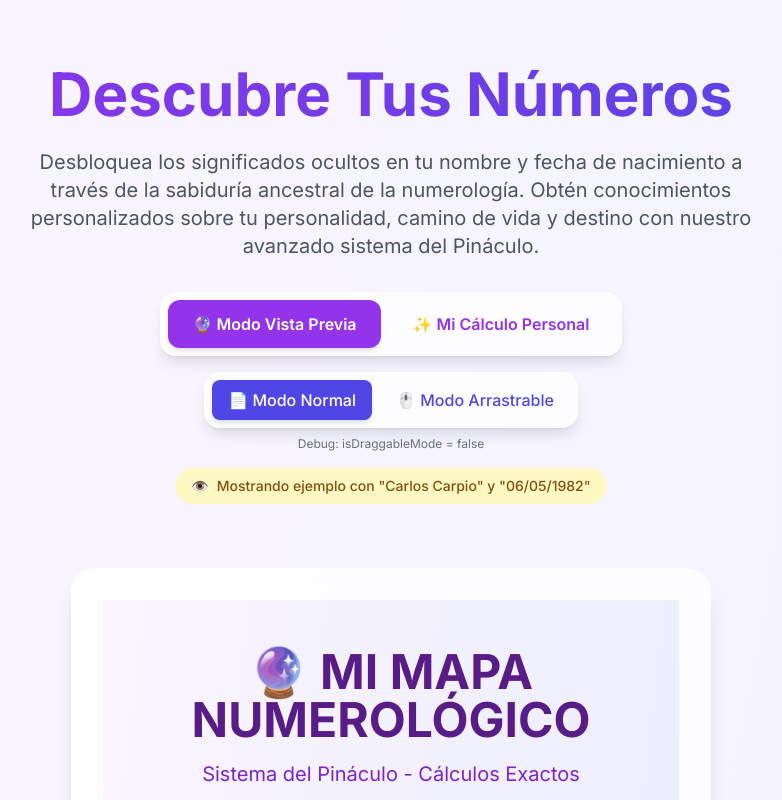
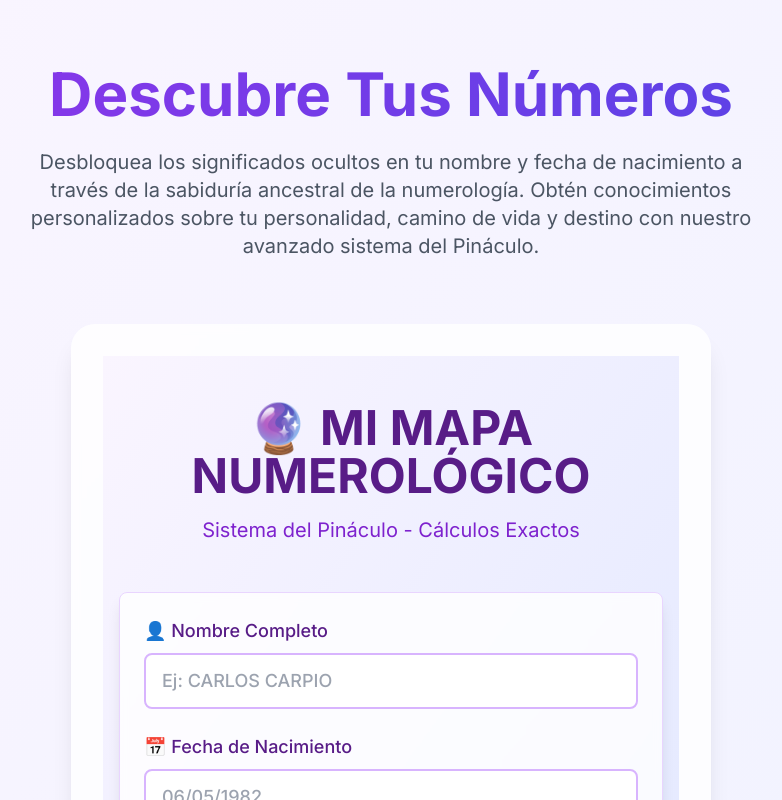
Before and after one commit to uset82/NUMEROLOGO, a Next.js app in the folder MCP/: page / in a window 1280 px wide. Shown: the top 800 px of the page, without its empty margins (249-1031 px from the left). Built offline with nearby package versions, Linux system fonts and the light colour scheme.

Commit message:
cleanup: remove all mode toggles and simplify app to single calculator interface

```diff
--- a/MCP/src/app/page.tsx
+++ b/MCP/src/app/page.tsx
@@ -1,13 +1,9 @@
 'use client'
 
-import { useState } from 'react'
 import { NumerologyCalculator } from '@/components/NumerologyCalculator'
-import { DraggableContainer } from '@/components/DraggableContainer'
 import { useClientOnly } from '@/utils/clientOnly'
 
 export default function Home() {
-  const [isPreviewMode, setIsPreviewMode] = useState(true)
-  const [isDraggableMode, setIsDraggableMode] = useState(false)
   const isClient = useClientOnly()
 
   if (!isClient) {
@@ -34,168 +30,24 @@ export default function Home() {
           Obtén conocimientos personalizados sobre tu personalidad, camino de vida y destino con nuestro avanzado sistema del Pináculo.
         </p>
 
-        {/* Preview Mode Toggle */}
-        <div className="mt-8 flex justify-center">
-          <div className="bg-white/80 backdrop-blur-sm rounded-2xl p-2 shadow-lg">
-            <div className="flex items-center space-x-2">
-              <button
-                onClick={() => setIsPreviewMode(true)}
-                className={`px-6 py-3 rounded-xl font-semibold transition-all duration-200 ${
-                  isPreviewMode
-                    ? 'bg-purple-600 text-white shadow-md'
-                    : 'text-purple-600 hover:bg-purple-50'
-                }`}
-              >
-                🔮 Modo Vista Previa
-              </button>
-              <button
-                onClick={() => setIsPreviewMode(false)}
-                className={`px-6 py-3 rounded-xl font-semibold transition-all duration-200 ${
-                  !isPreviewMode
-                    ? 'bg-purple-600 text-white shadow-md'
-                    : 'text-purple-600 hover:bg-purple-50'
-                }`}
-              >
-                ✨ Mi Cálculo Personal
-              </button>
+
       </div>
+
+      {/* Main Calculator */}
+      <div className="max-w-2xl mx-auto px-4 pb-8">
+        <div className="bg-white/80 backdrop-blur-sm rounded-3xl shadow-xl p-8">
+          <NumerologyCalculator isPreviewMode={false} />
         </div>
       </div>
 
-        {/* Draggable Mode Toggle */}
-        <div className="mt-4 flex justify-center">
-          <div className="bg-white/80 backdrop-blur-sm rounded-2xl p-2 shadow-lg">
-            <div className="flex items-center space-x-2">
-              <button
-                onClick={() => setIsDraggableMode(false)}
-                className={`px-4 py-2 rounded-lg font-medium transition-all duration-200 ${
-                  !isDraggableMode
-                    ? 'bg-indigo-600 text-white shadow-md'
-                    : 'text-indigo-600 hover:bg-indigo-50'
-                }`}
-              >
-                📄 Modo Normal
-              </button>
-              <button
-                onClick={() => {
-                  console.log('Switching to draggable mode')
-                  setIsDraggableMode(true)
-                }}
-                className={`px-4 py-2 rounded-lg font-medium transition-all duration-200 ${
-                  isDraggableMode
-                    ? 'bg-indigo-600 text-white shadow-md'
-                    : 'text-indigo-600 hover:bg-indigo-50'
-                }`}
-              >
-                🖱️ Modo Arrastrable
-              </button>
-            </div>
-          </div>
-        </div>
-
-        {/* Draggable Mode Indicator */}
-        {isDraggableMode && (
-          <div className="mt-4 inline-flex items-center bg-indigo-100 text-indigo-800 px-4 py-2 rounded-full text-sm font-medium">
-            <span className="mr-2">🖱️</span>
-            Modo Arrastrable Activo - Arrastra las ventanas por la barra superior
-          </div>
-        )}
-
-        {/* Debug info - updated */}
-        <div className="mt-2 text-xs text-gray-500">
-          Debug: isDraggableMode = {isDraggableMode.toString()}
-        </div>
-
-        {/* Preview Mode Indicator */}
-        {isPreviewMode && (
-          <div className="mt-4 inline-flex items-center bg-yellow-100 text-yellow-800 px-4 py-2 rounded-full text-sm font-medium">
-            <span className="mr-2">👁️</span>
-            Mostrando ejemplo con "Carlos Carpio" y "06/05/1982"
-          </div>
-        )}
-      </div>
-
-      {/* Main Calculator */}
-      {isDraggableMode ? (
-        <DraggableContainer
-          title="🔮 Calculadora Numerológica"
-          initialPosition={{ x: 50, y: 100 }}
-          className="w-[600px]"
-        >
-          <div className="p-6">
-            <NumerologyCalculator isPreviewMode={isPreviewMode} isDraggableMode={true} />
-          </div>
-        </DraggableContainer>
-      ) : (
-        <div className="max-w-2xl mx-auto px-4 pb-8">
-          <div className="bg-white/80 backdrop-blur-sm rounded-3xl shadow-xl p-8">
-            <NumerologyCalculator isPreviewMode={isPreviewMode} />
-          </div>
-        </div>
-      )}
 
 
 
-      {/* Draggable Mode Instructions */}
-      {isDraggableMode && (
-        <>
-          {/* Test draggable element */}
-          <DraggableContainer
-            title="🧪 Elemento de Prueba"
-            initialPosition={{ x: 400, y: 200 }}
-            className="w-[300px]"
-            minimizable={true}
-          >
-            <div className="p-4 bg-yellow-50">
-              <p className="text-sm">Este es un elemento de prueba para verificar que el drag funciona.</p>
-              <p className="text-xs text-gray-600 mt-2">Arrastra por la barra superior morada.</p>
-            </div>
-          </DraggableContainer>
-
-          <DraggableContainer
-            title="📋 Instrucciones del Modo Arrastrable"
-            initialPosition={{ x: 20, y: 50 }}
-            className="w-[350px]"
-            minimizable={true}
-          >
-            <div className="p-4 space-y-3">
-              <div className="bg-gradient-to-r from-blue-50 to-indigo-50 p-3 rounded-lg">
-                <h3 className="font-semibold text-blue-900 mb-2">🖱️ Cómo usar:</h3>
-                <ul className="text-sm text-blue-800 space-y-1">
-                  <li>• Arrastra las ventanas por la barra superior</li>
-                  <li>• Usa 🎯 para centrar una ventana</li>
-                  <li>• Usa ⬇️ para minimizar/expandir</li>
-                  <li>• Cambia a "Modo Normal" para vista tradicional</li>
-                </ul>
-              </div>
-              <div className="bg-gradient-to-r from-green-50 to-emerald-50 p-3 rounded-lg">
-                <h3 className="font-semibold text-green-900 mb-2">✨ Ventajas:</h3>
-                <ul className="text-sm text-green-800 space-y-1">
-                  <li>• Organiza tu espacio de trabajo</li>
-                  <li>• Compara resultados lado a lado</li>
-                  <li>• Experiencia de escritorio moderna</li>
-                </ul>
-              </div>
-            </div>
-          </DraggableContainer>
-        </>
-      )}
 
       {/* About Section */}
-      {!isDraggableMode && (
       <div className="bg-white/50 backdrop-blur-sm py-16">
         <div className="max-w-4xl mx-auto px-4 text-center">
           <h2 className="text-3xl font-bold text-gray-800 mb-8">¿Qué es la Numerología?</h2>
-
-            {/* Preview Mode Explanation */}
-            <div className="bg-purple-100 rounded-xl p-6 mb-8 border border-purple-200">
-              <h3 className="text-xl font-semibold text-purple-900 mb-3">🔮 Modo Vista Previa</h3>
-              <p className="text-purple-800 leading-relaxed">
-                <strong>¿Primera vez aquí?</strong> Utiliza el <strong>Modo Vista Previa</strong> para ver un ejemplo completo
-                de cómo funciona nuestro sistema numerológico con datos de muestra. Después, cambia a
-                <strong> "Mi Cálculo Personal"</strong> para obtener tu propio mapa numerológico personalizado.
-              </p>
-            </div>
 
           <div className="grid md:grid-cols-3 gap-8">
             <div className="p-6">
@@ -222,13 +74,12 @@ export default function Home() {
               </div>
               <h3 className="text-xl font-semibold text-gray-800 mb-2">Diagrama del Pináculo</h3>
               <p className="text-gray-600">
-                  Visualiza tu mapa numerológico completo con nuestro sistema avanzado del Pináculo que analiza 23 aspectos diferentes de tu personalidad.
+                Visualiza tu mapa numerológico completo con nuestro sistema avanzado del Pináculo.
               </p>
             </div>
           </div>
         </div>
       </div>
-      )}
     </div>
   )
 }
```
Lines whose indentation alone changed are shown as unchanged.
